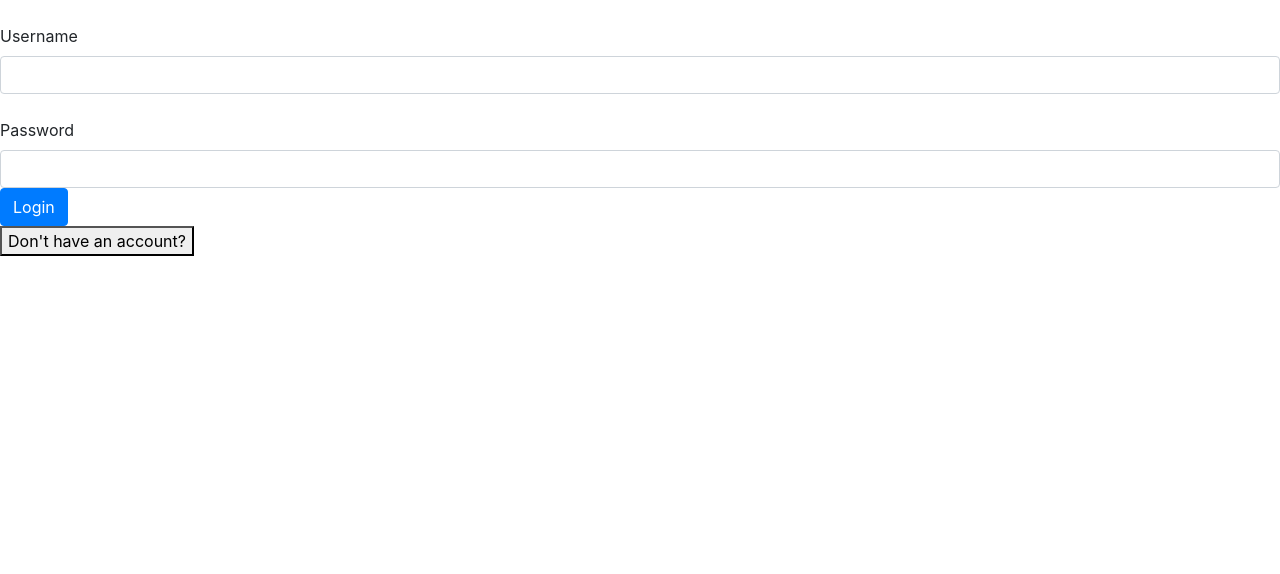
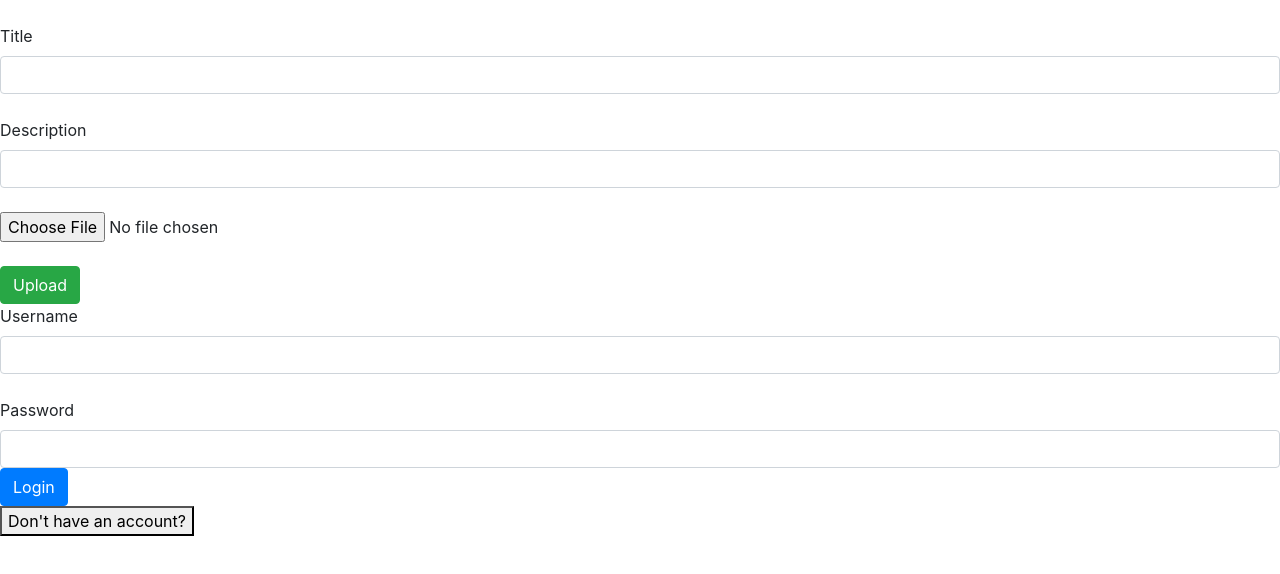
Before and after one commit to MarinMaric/StudyPoint_Frontend, an Angular app: page /edit-lesson/1 in a window 1280 px wide. Before the commit this address led to /. Shown: the top 574 px of the page. Built offline with nearby package versions, Linux system fonts and the light colour scheme; no server answers.

Commit message:
EditLesson

```diff
--- a/src/app/TeacherComponents/FileUploadService.ts
+++ b/src/app/TeacherComponents/FileUploadService.ts
@@ -45,7 +45,7 @@ export class FileUploadService {
 
     const formData = new FormData();
     if(lessonId!=undefined){
-      formData.append("lessonId", lessonId);
+      formData.append("id", lessonId);
     }else{
       lessonId=0;
     }
--- /dev/null
+++ b/src/app/TeacherComponents/edit-lesson/edit-lesson.component.html
@@ -0,0 +1,20 @@
+<form>
+  <label>Title</label>
+  <input class="form-control" type="text" [(ngModel)]="title" name="naziv" required="true"/>
+  <span *ngIf="showError==true && (title==undefined ||title =='')" class="text-danger">Required field</span><br>
+  <label>Description</label>
+  <input class="form-control" type="text" [(ngModel)]="description" name="opis" required="true" />
+  <span *ngIf="showError==true && (description==undefined ||description =='')" class="text-danger">Required field</span><br>
+
+  <video *ngIf="videoDisplay!=undefined"  width="500" controls>
+    <source src="{{videoDisplay}}" type="video/mp4"/>
+  </video>
+  <input type="file" class="file-input" (change)="imageUpload($event)" name="file">
+  <span *ngIf="showError==true && file!=undefined" class="text-danger">Required field</span><br>
+  <br>
+
+  <button (click)="onUpload()"
+          class="btn btn-success">
+    Upload
+  </button>
+</form>
--- /dev/null
+++ b/src/app/TeacherComponents/edit-lesson/edit-lesson.component.ts
@@ -0,0 +1,75 @@
+import {Component, Input, OnInit} from '@angular/core';
+import {HttpClient} from "@angular/common/http";
+import {ActivatedRoute} from "@angular/router";
+import {FileUploadService} from "../FileUploadService";
+import {CourseDetailsVM} from "../../CourseDetails";
+import {MyConfig} from "../../MyConfig";
+import {LessonDetailsVM} from "../../LessonDetailsVM";
+
+@Component({
+  selector: 'app-edit-lesson',
+  templateUrl: './edit-lesson.component.html',
+  styleUrls: ['./edit-lesson.component.css']
+})
+export class EditLessonComponent implements OnInit {
+  @Input() lessonID:number;
+
+  shortLink: string = "";
+  loading: boolean = false;
+  file:File;
+  title:string;
+  description:string;
+  videoDisplay:string;
+  courseID:number;
+  showError:boolean=false;
+
+  constructor(private http:HttpClient, private route:ActivatedRoute, private fileUploadService: FileUploadService) {
+  }
+
+  ngOnInit(): void {
+    this.route.paramMap.subscribe( params =>
+      this.lessonID = Number(params.get('lessonID'))
+    )
+
+    if(this.lessonID!=undefined)
+      this.InitializeParameters();
+  }
+
+  imageUpload(event) {
+    this.file = event.target.files[0];
+  }
+
+  onUpload() {
+    this.loading = !this.loading;
+
+    if(!this.Validate()){
+      this.fileUploadService.UploadLesson(this.lessonID, this.courseID, this.title, this.description, this.file).subscribe(
+        (event: any) => {
+          if (typeof (event) === 'object') {
+
+            this.loading = false;
+          }
+        }
+      );
+    }
+  }
+
+  InitializeParameters(){
+    this.http.get<LessonDetailsVM>(MyConfig.webAppUrl+'/Lesson/LessonDetails/'+this.lessonID).subscribe((result:LessonDetailsVM)=>{
+      this.title=result.title;
+      this.description=result.description;
+      this.videoDisplay=result.videoDisplay;
+      this.courseID=result.courseId;
+    });
+  }
+
+  Validate():boolean{
+    if(this.title==undefined || this.title=="")
+      this.showError=true;
+    else if(this.description==undefined || this.description=="")
+      this.showError=true;
+    else this.showError=false;
+
+    return this.showError;
+  }
+}
```
Also changed, not shown: src/app/app.module.ts (+5 -2 lines), src/app/TeacherComponents/edit-lesson/edit-lesson.component.css (added), 1 other file (tests, documents, lock files or other folders).
